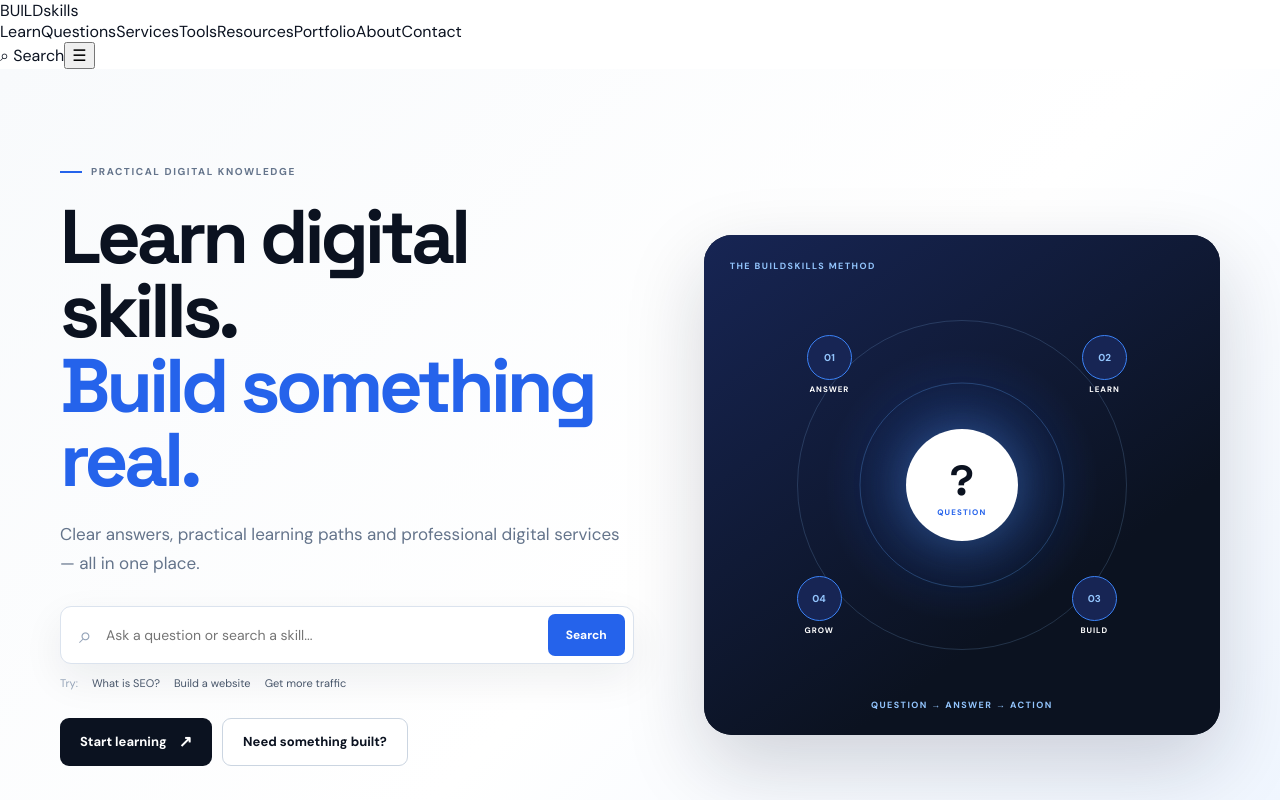
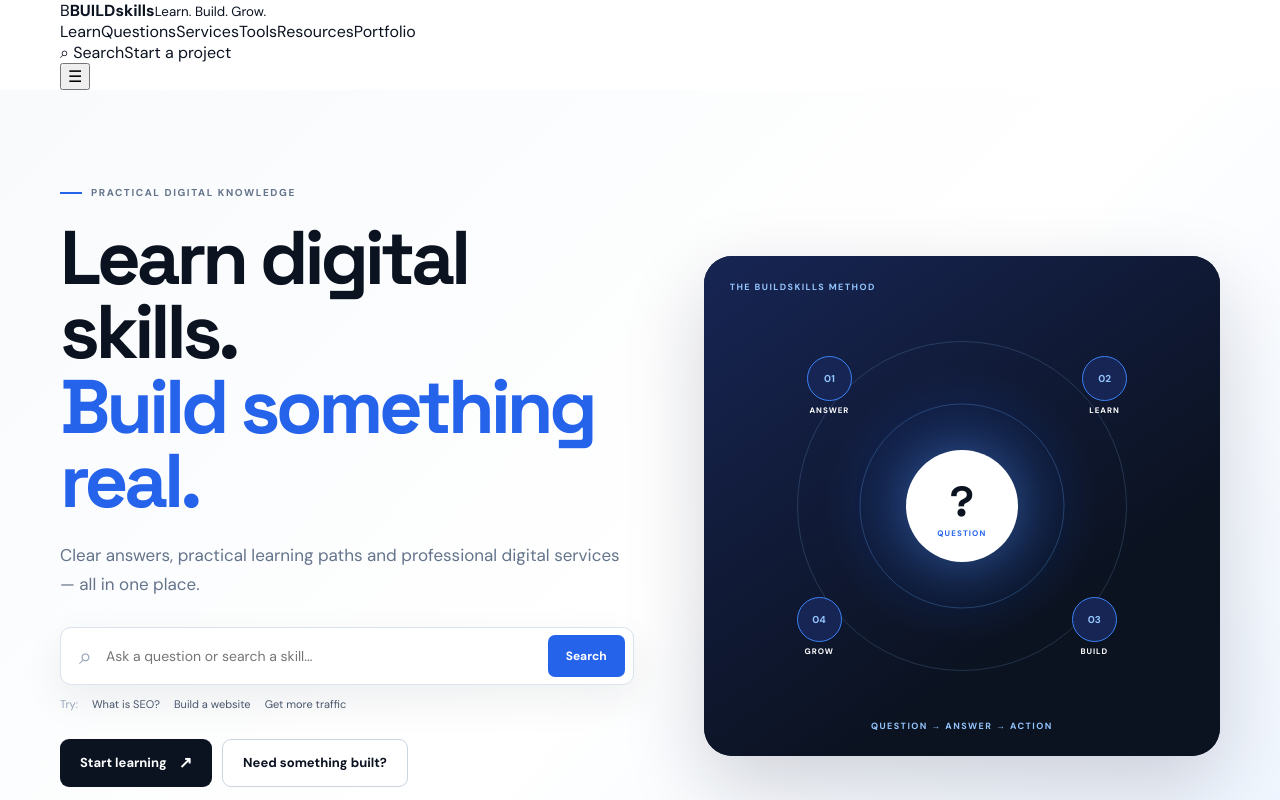
Before and after one commit to zainkhanpk742/buildskills, a Next.js app: page / in a window 1280 px wide. Shown: the top 800 px of the page. Built offline with nearby package versions, Linux system fonts and the light colour scheme.

Commit message:
feat: redesign BuildSkills header

```diff
--- a/src/components/Header.tsx
+++ b/src/components/Header.tsx
@@ -1,23 +1,12 @@
 import Link from "next/link";
 
-export function Header() {
-  return (
-    <header className="site-header">
-      <div className="container nav">
-        <Link className="logo" href="/">BUILD<span>skills</span></Link>
-        <nav>
-          <Link href="/learn">Learn</Link>
-          <Link href="/questions">Questions</Link>
-          <Link href="/services">Services</Link>
-          <Link href="/tools">Tools</Link>
-          <Link href="/resources">Resources</Link>
-          <Link href="/portfolio">Portfolio</Link>
-          <Link href="/about">About</Link>
-          <Link href="/contact">Contact</Link>
-        </nav>
-        <Link className="nav-search" href="/questions">⌕ <span>Search</span></Link>
-        <button className="mobile-menu" aria-label="Open menu">☰</button>
-      </div>
-    </header>
-  );
+const nav=[["Learn","/learn"],["Questions","/questions"],["Services","/services"],["Tools","/tools"],["Resources","/resources"],["Portfolio","/portfolio"]];
+
+export function Header(){
+  return <header className="bs-header-v3"><div className="bs-header-inner bs-container">
+    <Link href="/" className="bs-brand-v3"><span className="bs-brand-mark">B</span><span><strong>BUILD<span>skills</span></strong><small>Learn. Build. Grow.</small></span></Link>
+    <nav className="bs-nav-v3">{nav.map(([label,href])=><Link key={href} href={href}>{label}</Link>)}</nav>
+    <div className="bs-header-right"><Link href="/questions" className="bs-header-search-v3">⌕ <span>Search</span></Link><Link href="/contact" className="bs-header-cta-v3">Start a project</Link></div>
+    <button className="bs-mobile-v3" aria-label="Open navigation">☰</button>
+  </div></header>
 }
```
